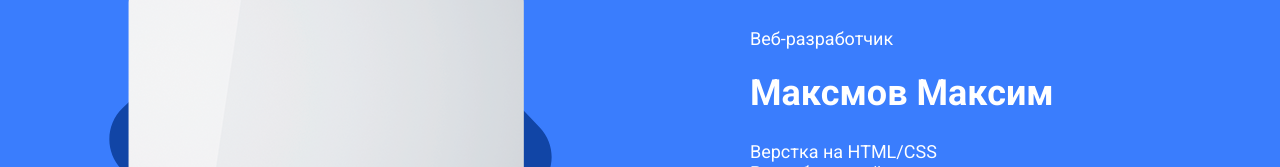
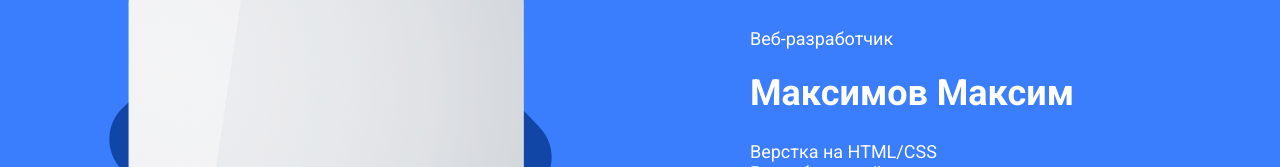
Before and after one commit to tashckinov/tashckinov, a plain HTML site: page index.html in a window 1280 px wide. Shown: the part 133-300 px from the top of the page. Drawn offline with Linux system fonts and the light colour scheme.

Commit message:
Update index.html

```diff
--- a/index.html
+++ b/index.html
@@ -33,7 +33,7 @@
                     <!-- /.col-7 -->
                     <div class="col-lg-5">
                         <p class="header-pretitle wow fadeInRightBig" data-wow-delay="0.1s">Веб-разработчик</p>
-                        <h1 class="header-title wow fadeInRightBig" data-wow-delay="0.2s">Максмов Максим</h1>
+                        <h1 class="header-title wow fadeInRightBig" data-wow-delay="0.2s">Максимов Максим</h1>
                         <p class="header-subtitle wow fadeInRightBig" data-wow-delay="0.3s">Верстка на HTML/CSS<br>
 Разработка сайтов под ключ</p>
                             <div class="header-button-block wow fadeInRightBig" data-wow-delay="0.4s">
```
